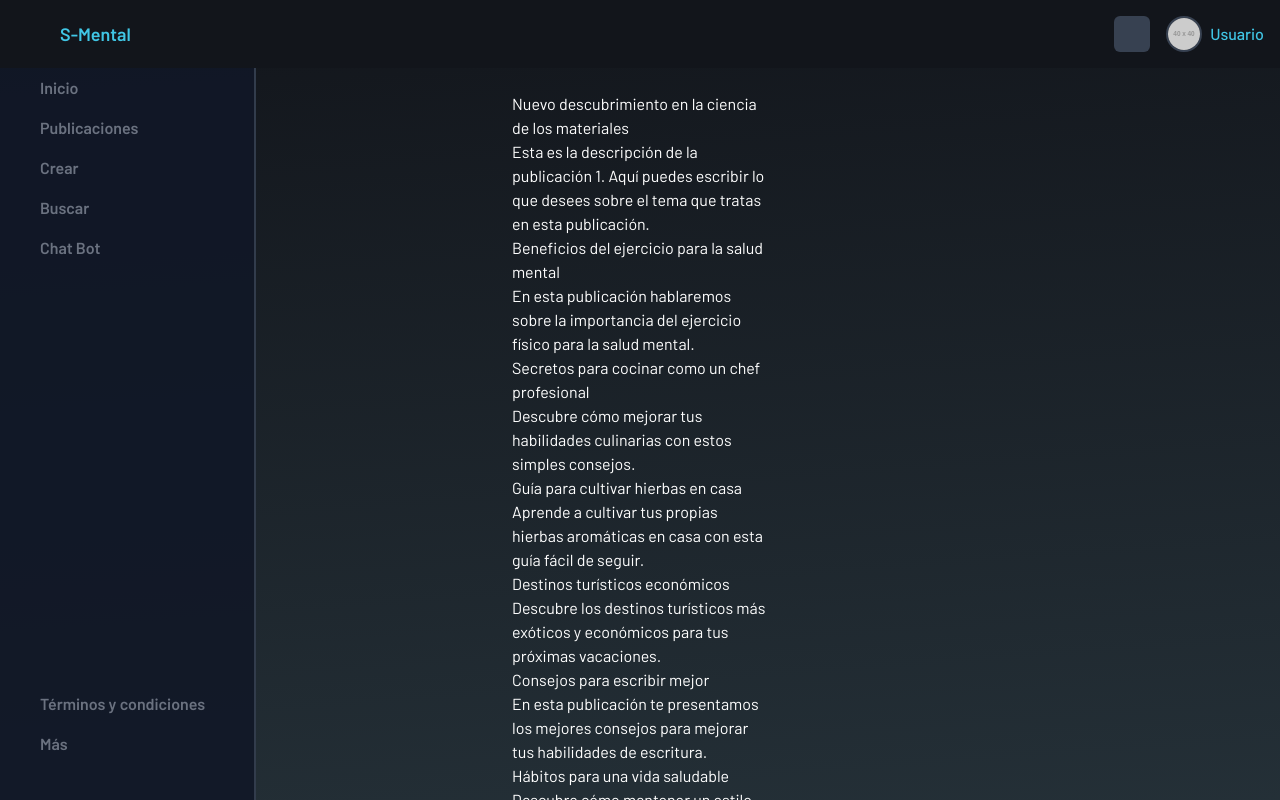
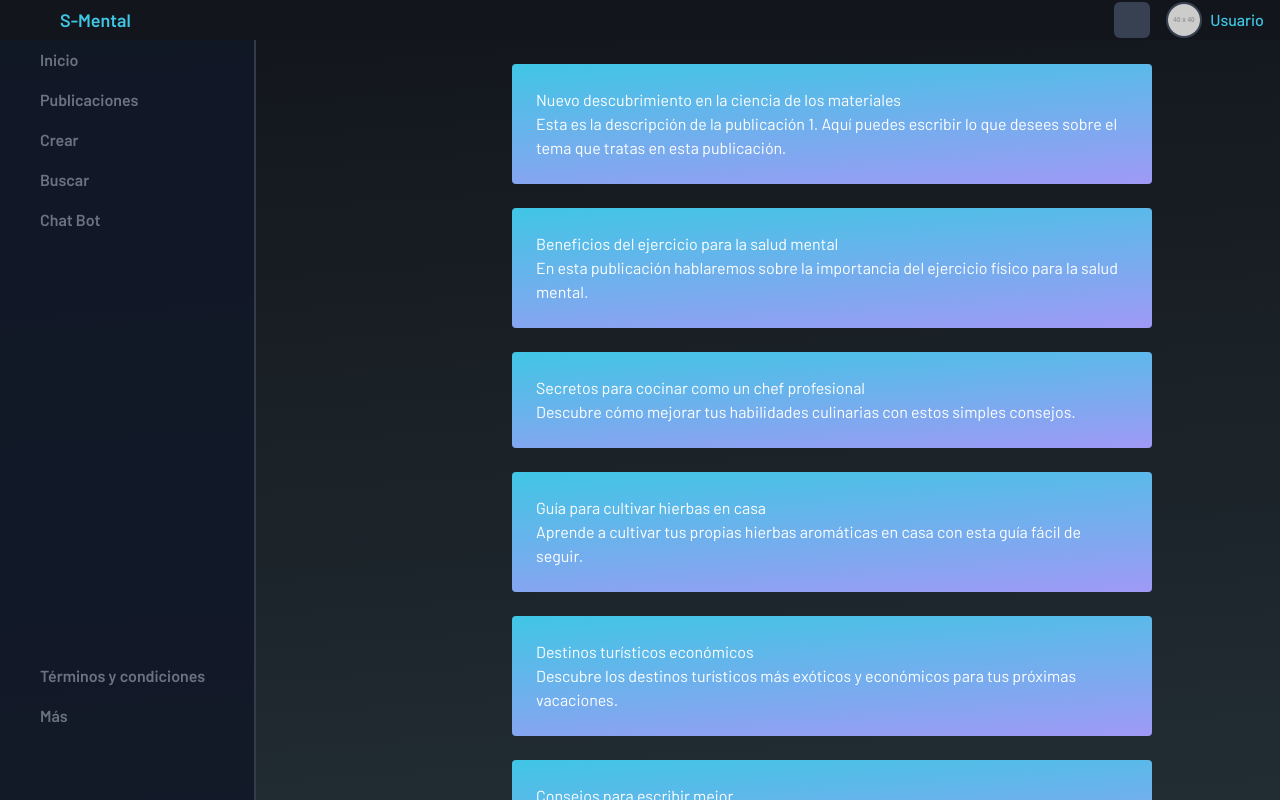
Before and after one commit to benjamin09111/smental_deploy, a React (Vite) app: page /home in a window 1280 px wide. Both pictures are taken after a click on the link "Publicaciones". Shown: the top 800 px of the page. Built offline with nearby package versions, Linux system fonts and the light colour scheme.

Commit message:
examples

```diff
--- a/src/components/navbar/Navbar.jsx
+++ b/src/components/navbar/Navbar.jsx
@@ -4,7 +4,7 @@ const Navbar = () => {
     const [menu, setMenu] = useState(false);
 
     return (
-        <nav className="bg-third-custom p-4 flex items-center justify-between">
+        <nav style={{height: "5vh", zIndex: "999999"}} className="bg-third-custom p-4 flex items-center justify-between fixed top-0 left-0 w-full">
             <div className="flex items-center space-x-2">
                 <span className="icon-[mdi--head-heart-outline] size-9 text-primary-custom "></span>
                 <span className="text-primary-custom font-semibold text-lg whitespace-nowrap">S-Mental</span>
--- a/src/pages/main/Main.jsx
+++ b/src/pages/main/Main.jsx
@@ -12,7 +12,7 @@ const Main = () => {
             <div>
                 <Navbar state={state} setState={setState} ></Navbar>
             </div>
-            <main className='flex w-full'>
+            <main style={{paddingTop: "5vh"}} className='flex w-full'>
                 <Aside setState={setState}/>
                 <Content state={state} />
             </main>
--- a/src/pages/main/content/Publicaciones.jsx
+++ b/src/pages/main/content/Publicaciones.jsx
@@ -3,10 +3,10 @@ import publicaciones from "../../../json/publications";
 
 const Publicaciones = () => {
   return (
-    <div>
+    <div className='flex flex-col lg:items-center lg:justify-center  gap-6'>
       {
         publicaciones.map((publicacion)=> (
-          <div>
+          <div style={{minWidth: "50vw"}} className='flex flex-col p-6 rounded text-white bg-gradient-primary'>
             <h1>{publicacion.titulo}</h1>
             <p>{publicacion.contenido}</p>
           </div>
```
